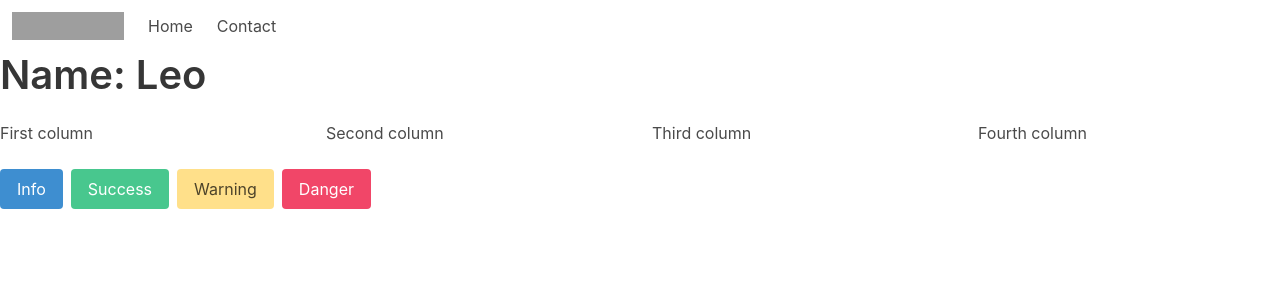
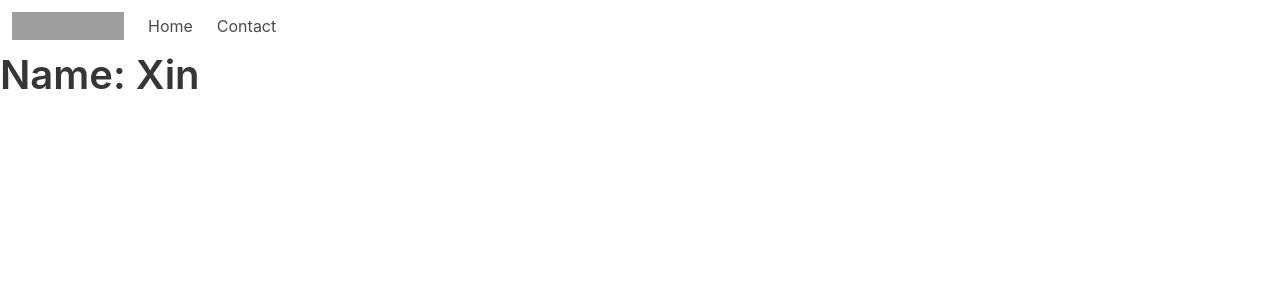
Before and after one commit to roxnnz/mobi, a Next.js app in the folder code/mobi-ui/: page /profile in a window 1280 px wide. Shown: the top 300 px of the page. Built offline with nearby package versions, Linux system fonts and the light colour scheme; grey boxes are pictures that could not be loaded.

Commit message:
create data provider classes

```diff
--- /dev/null
+++ b/code/mobi-ui/mock/users.json
@@ -0,0 +1,14 @@
+[
+  {
+    "firstName": "Xin",
+    "lastName": "li",
+    "prefredName": "Leo",
+    "mobile": "021805999"
+  },
+  {
+    "firstName": "Jian Ning",
+    "lastName": "Mo",
+    "prefredName": "Jimmy",
+    "mobile": "021805998"
+  }
+]
--- /dev/null
+++ b/code/mobi-ui/models/User.ts
@@ -0,0 +1,8 @@
+// https://www.typescriptlang.org/docs/handbook/2/objects.html
+
+export type User = {
+  firstName: string;
+  lastName: string;
+  prefredName: string;
+  mobile: string;
+};
--- a/code/mobi-ui/pages/profile.tsx
+++ b/code/mobi-ui/pages/profile.tsx
@@ -1,23 +1,14 @@
 import type { NextPage } from 'next';
+import { User } from '../models/User';
+import UserData from '../services/UsersData';
 
 const Profile: NextPage = () => {
+  const userData = new UserData();
+  const user = userData.getUserByLastName('li');
+
   return (
     <div>
-      <h2 className="title is-2">Name: Leo</h2>
-
-      <div className="columns">
-        <div className="column">First column</div>
-        <div className="column">Second column</div>
-        <div className="column">Third column</div>
-        <div className="column">Fourth column</div>
-      </div>
-
-      <div className="buttons">
-        <button className="button is-info">Info</button>
-        <button className="button is-success">Success</button>
-        <button className="button is-warning">Warning</button>
-        <button className="button is-danger">Danger</button>
-      </div>
+      <h2 className="title is-2">Name: {user?.firstName}</h2>
     </div>
   );
 };
--- /dev/null
+++ b/code/mobi-ui/services/UsersData.ts
@@ -0,0 +1,17 @@
+import UsersMockData from '../mock/users.json';
+import { User } from '../models/User';
+/**
+ * @description ProductData is a class provice set and get products.
+ * @export ProductData class
+ * @class ProductsData
+ */
+export default class UsersData {
+  users: Array<User>;
+  constructor() {
+    this.users = UsersMockData;
+  }
+
+  public getUserByLastName(lastName: string): User | undefined {
+    return this.users.find((user) => user.lastName == lastName);
+  }
+}
```
Also changed, not shown: code/mobi-ui/models/Product.ts (added, +7 -0 lines), code/mobi-ui/services/ProductsData.ts (added, +17 -0 lines).
